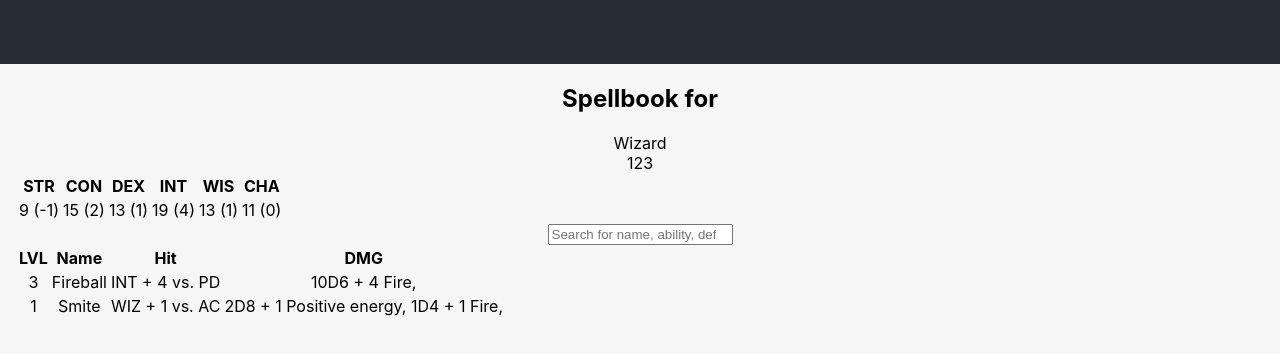
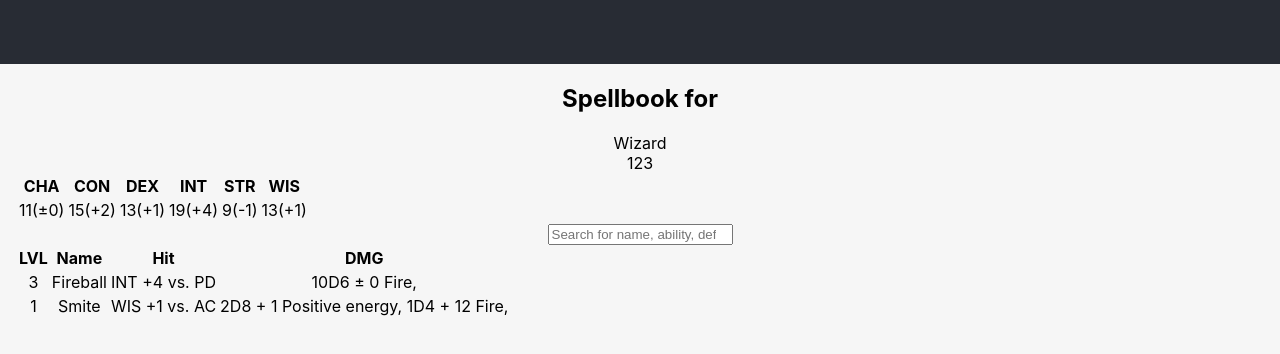
Before and after one commit to syradar/companion-react, a React (Create React App) app: page / in a window 1280 px wide. Shown: the top 354 px of the page. Built offline with nearby package versions, Linux system fonts and the light colour scheme.

Commit message:
Rework ability scores as array and add a flat modifier type

```diff
--- a/src/App.tsx
+++ b/src/App.tsx
@@ -49,19 +49,11 @@ export interface AbilityScore {
   score: number;
   modifier: number;
 }
-export interface AbilityScores {
-  strength: AbilityScore;
-  dexterity: AbilityScore;
-  constitution: AbilityScore;
-  intelligence: AbilityScore;
-  charisma: AbilityScore;
-  wisdom: AbilityScore;
-}
 
 export interface Character {
   name: string;
   id: number;
-  abilityScores?: AbilityScores;
+  abilityScores?: AbilityScore[];
 }
 
 export interface CombatParticipant extends Character {
@@ -90,14 +82,14 @@ function App() {
   const [character, setCharacter] = useState({
     id: 123,
     name: 'Wizard',
-    abilityScores: {
-      charisma: createAbilityScore('CHA', 11),
-      constitution: createAbilityScore('CON', 15),
-      dexterity: createAbilityScore('DEX', 13),
-      intelligence: createAbilityScore('INT', 19),
-      strength: createAbilityScore('STR', 9),
-      wisdom: createAbilityScore('WIS', 13),
-    },
+    abilityScores: [
+      createAbilityScore('CHA', 11),
+      createAbilityScore('CON', 15),
+      createAbilityScore('DEX', 13),
+      createAbilityScore('INT', 19),
+      createAbilityScore('STR', 9),
+      createAbilityScore('WIS', 13),
+    ],
   } as Character);
   const handleRemoveCharacter = (id: number) =>
     setCharacters((prev) => prev.filter((c) => c.id !== id));
--- a/src/Spellbook.tsx
+++ b/src/Spellbook.tsx
@@ -1,14 +1,23 @@
 import React from 'react';
-import { Character, AbilityScoreTag, AbilityScores } from './App';
+import { Character, AbilityScoreTag } from './App';
+import { displaySign } from './functions';
 
 type Defense = 'PD' | 'AC' | 'MD';
-type Ability = 'INT' | 'CHA' | 'WIZ';
 type DamageType = 'Fire' | 'Frost' | 'Positive energy';
+
+interface AbilityScoreModifier {
+  tag: AbilityScoreTag;
+}
+interface FlatModifier {
+  value: number;
+}
+
+type Modifier = FlatModifier | AbilityScoreModifier;
 
 interface Dice {
   amount: number;
   size: number;
-  modifier?: number | AbilityScoreTag;
+  modifier: Modifier;
 }
 
 interface Damage extends Dice {
@@ -16,8 +25,8 @@ interface Damage extends Dice {
 }
 
 interface ToHit {
-  ability: Ability;
-  modifier?: AbilityScoreTag;
+  ability: AbilityScoreTag;
+  modifier: Modifier;
   defense: Defense;
 }
 
@@ -34,17 +43,17 @@ const spells: Spell[] = [
     id: 0,
     level: 3,
     name: 'Fireball',
-    hit: { ability: 'INT', defense: 'PD', modifier: 'INT' },
-    damage: [{ amount: 10, size: 6, modifier: 'INT', type: 'Fire' }],
+    hit: { ability: 'INT', defense: 'PD', modifier: { tag: 'INT' } },
+    damage: [{ amount: 10, size: 6, modifier: { value: 0 }, type: 'Fire' }],
   },
   {
     id: 0,
     level: 1,
     name: 'Smite',
-    hit: { ability: 'WIZ', defense: 'AC', modifier: 'WIS' },
+    hit: { ability: 'WIS', defense: 'AC', modifier: { tag: 'WIS' } },
     damage: [
-      { amount: 2, size: 8, modifier: 'WIS', type: 'Positive energy' },
-      { amount: 1, size: 4, modifier: 'WIS', type: 'Fire' },
+      { amount: 2, size: 8, modifier: { tag: 'WIS' }, type: 'Positive energy' },
+      { amount: 1, size: 4, modifier: { value: 12 }, type: 'Fire' },
     ],
   },
 ];
@@ -53,12 +62,10 @@ interface SpellbookPageProps {
   character: Character;
 }
 
+const isFlatModifier = (m: Modifier): m is FlatModifier =>
+  (m as FlatModifier).value !== undefined;
+
 function SpellbookPage({ character }: SpellbookPageProps) {
-  console.log(
-    Object.values(character.abilityScores as AbilityScores).find(
-      (value) => value.tag === spells[0].hit.modifier
-    ).modifier
-  );
   return (
     <section>
       <h1>Spellbook for</h1>
@@ -69,40 +76,18 @@ function SpellbookPage({ character }: SpellbookPageProps) {
         <table>
           <thead>
             <tr>
-              <th>{character.abilityScores?.strength.tag}</th>
-              <th>{character.abilityScores?.constitution.tag}</th>
-              <th>{character.abilityScores?.dexterity.tag}</th>
-              <th>{character.abilityScores?.intelligence.tag}</th>
-              <th>{character.abilityScores?.wisdom.tag}</th>
-              <th>{character.abilityScores?.charisma.tag}</th>
+              {character.abilityScores?.map((as) => (
+                <th>{as.tag}</th>
+              ))}
             </tr>
           </thead>
           <tbody>
             <tr>
-              <td>
-                {character.abilityScores?.strength.score} (
-                {character.abilityScores?.strength.modifier})
-              </td>
-              <td>
-                {character.abilityScores?.constitution.score} (
-                {character.abilityScores?.constitution.modifier})
-              </td>
-              <td>
-                {character.abilityScores?.dexterity.score} (
-                {character.abilityScores?.dexterity.modifier})
-              </td>
-              <td>
-                {character.abilityScores?.intelligence.score} (
-                {character.abilityScores?.intelligence.modifier})
-              </td>
-              <td>
-                {character.abilityScores?.wisdom.score} (
-                {character.abilityScores?.wisdom.modifier})
-              </td>
-              <td>
-                {character.abilityScores?.charisma.score} (
-                {character.abilityScores?.charisma.modifier})
-              </td>
+              {character.abilityScores?.map((as) => (
+                <td>
+                  {as.score}({displaySign(as.modifier) + as.modifier})
+                </td>
+              ))}
             </tr>
           </tbody>
         </table>
@@ -129,16 +114,19 @@ function SpellbookPage({ character }: SpellbookPageProps) {
               <td>{s.name}</td>
               <td>
                 {s.hit.ability}{' '}
-                {Object.values(character.abilityScores as AbilityScores).find(
-                  (value) => value.tag === s.hit.modifier
-                ).modifier >= 0
-                  ? '+ '
-                  : ''}
-                {
-                  Object.values(character.abilityScores as AbilityScores).find(
-                    (value) => value.tag === s.hit.modifier
-                  ).modifier
-                }
+                {displaySign(
+                  character.abilityScores?.find(
+                    (value) =>
+                      value.tag === (s.hit.modifier as AbilityScoreModifier).tag
+                  )?.modifier ?? 0
+                )}
+                {isFlatModifier(s.hit.modifier)
+                  ? s.hit.modifier
+                  : character.abilityScores?.find(
+                      (value) =>
+                        value.tag ===
+                        (s.hit.modifier as AbilityScoreModifier).tag
+                    )?.modifier}
                 {' vs. '}
                 {s.hit.defense}
               </td>
@@ -146,16 +134,22 @@ function SpellbookPage({ character }: SpellbookPageProps) {
                 {s.damage.map((d) => (
                   <>
                     {d.amount}D{d.size}{' '}
-                    {Object.values(
-                      character.abilityScores as AbilityScores
-                    ).find((value) => value.tag === d.modifier).modifier >= 0
-                      ? '+ '
-                      : ''}
-                    {
-                      Object.values(
-                        character.abilityScores as AbilityScores
-                      ).find((value) => value.tag === d.modifier).modifier
-                    }{' '}
+                    {displaySign(
+                      isFlatModifier(d.modifier)
+                        ? (d.modifier as FlatModifier).value
+                        : character.abilityScores?.find(
+                            (value) =>
+                              value.tag ===
+                              (d.modifier as AbilityScoreModifier).tag
+                          )?.modifier ?? 0
+                    )}{' '}
+                    {isFlatModifier(d.modifier)
+                      ? (d.modifier as FlatModifier).value
+                      : character.abilityScores?.find(
+                          (value) =>
+                            value.tag ===
+                            (d.modifier as AbilityScoreModifier).tag
+                        )?.modifier}{' '}
                     {d.type}
                     {', '}
                   </>
--- /dev/null
+++ b/src/functions.ts
@@ -0,0 +1,5 @@
+export const displaySign = (value: number): string => {
+  if (value > 0) return '+';
+  if (value === 0) return '±';
+  return '';
+};
```
